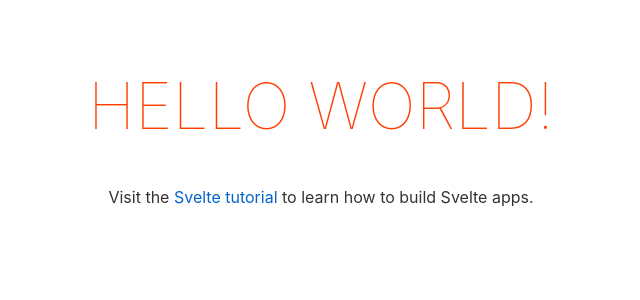
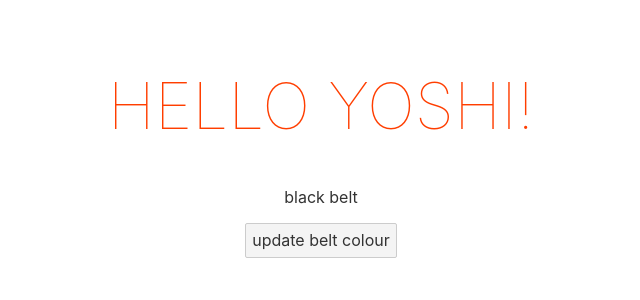
Before and after one commit to raphabarreto/svelte-sample, a Svelte app: page / in a window 1280 px wide. Shown: the top 300 px of the page, without its empty margins (319-959 px from the left). Built offline with nearby package versions, Linux system fonts and the light colour scheme.

Commit message:
Svelte Basics

```diff
--- a/src/App.svelte
+++ b/src/App.svelte
@@ -1,11 +1,11 @@
 <script>
-	export let name;
+  let name = "Yoshi";
+  let beltColour = "black";
+
+  const handleClick = () => {
+    beltColour = "orange";
+  };
 </script>
-
-<main>
-	<h1>Hello {name}!</h1>
-	<p>Visit the <a href="https://svelte.dev/tutorial">Svelte tutorial</a> to learn how to build Svelte apps.</p>
-</main>
 
 <style>
   main {
@@ -28,3 +28,9 @@
     }
   }
 </style>
+
+<main>
+  <h1>Hello {name}!</h1>
+  <p>{beltColour} belt</p>
+  <button on:click={handleClick}>update belt colour</button>
+</main>
```
Lines whose indentation alone changed are shown as unchanged.
